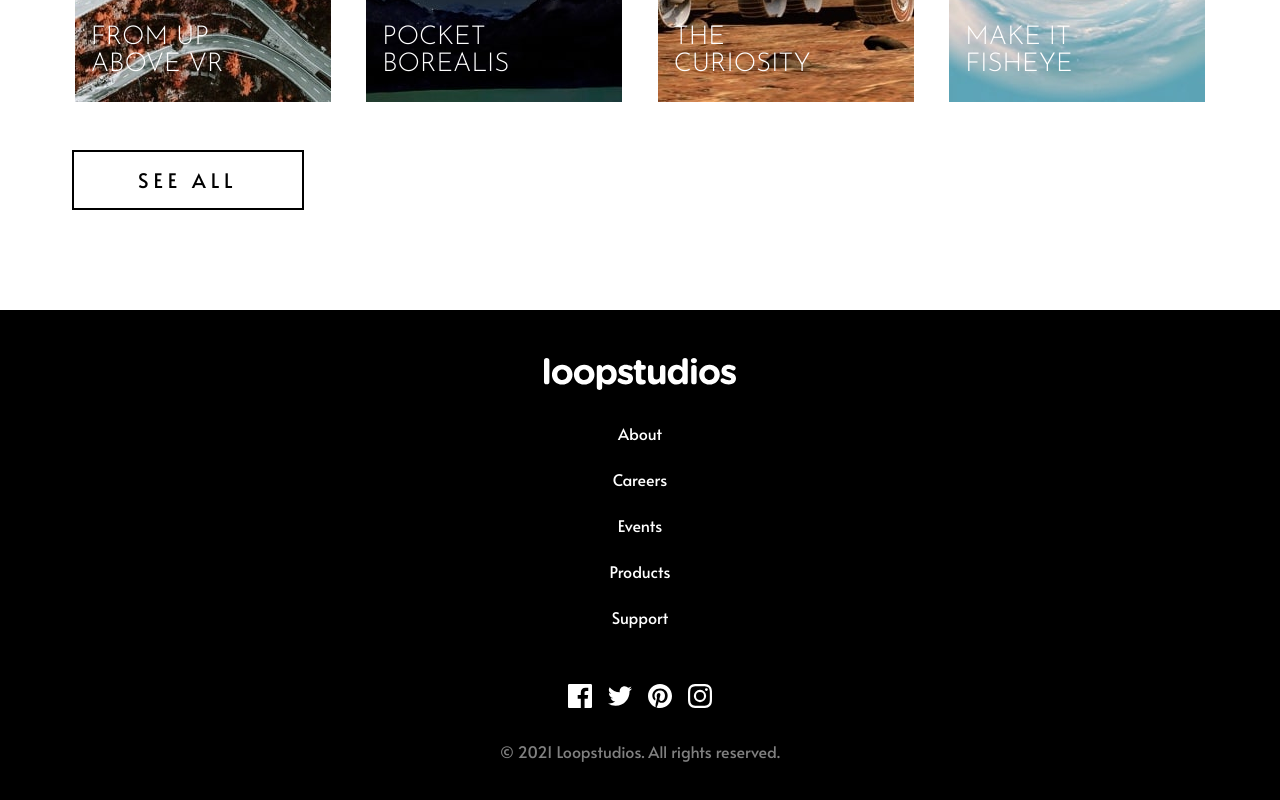
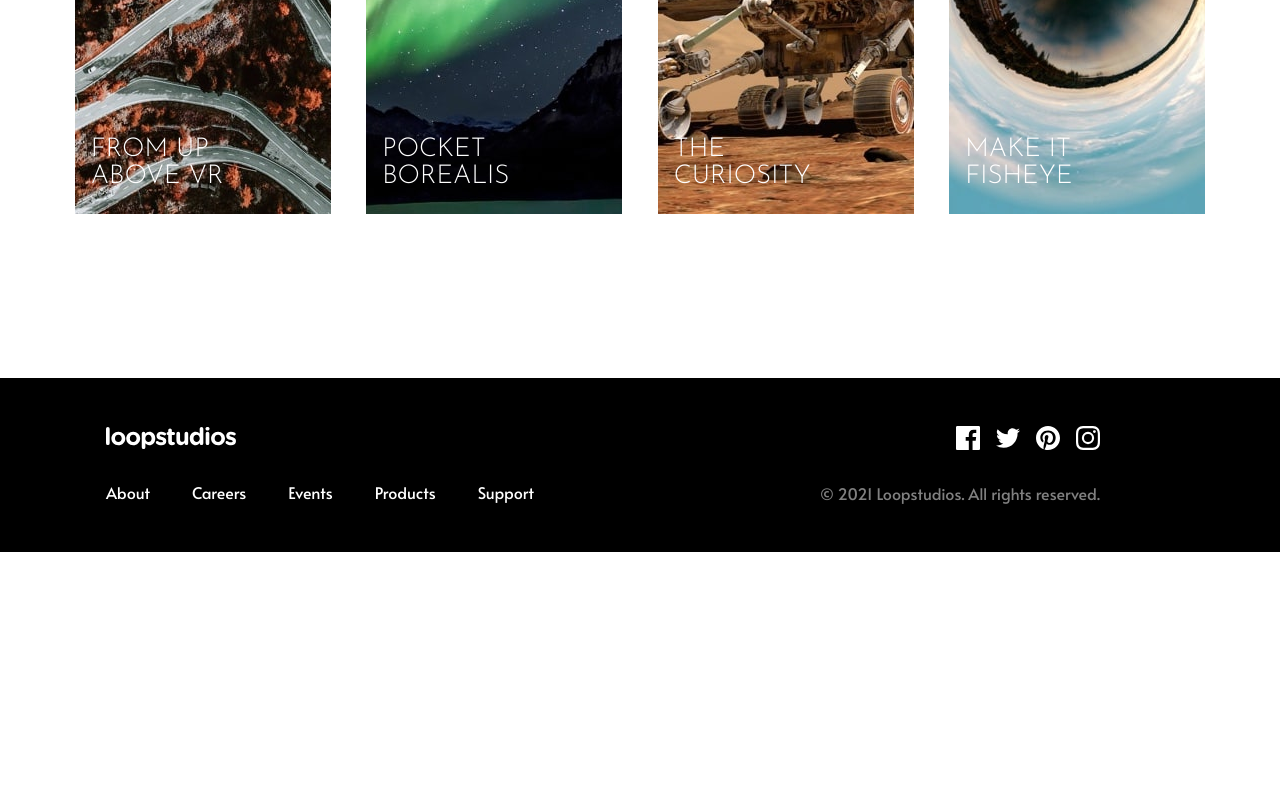
Before and after one commit to MARYAMTEE/loopstudios-landing-page, a plain HTML site: page index.html in a window 1280 px wide. Shown: the part 2406-3206 px from the top of the page. After the commit the page ends 2958 px from the top, so only its background shows below. Drawn offline with Linux system fonts and the light colour scheme.

Commit message:
update footer

```diff
--- a/sass/components/_footer.scss
+++ b/sass/components/_footer.scss
@@ -1,9 +1,30 @@
+@use '../utils/' as u;
+
 .loopstudio__footer{
     background-color: var(--black);
     padding: 48px;
 
+    @include u.breakpoint(medium){
+        padding: 48px 0;
+    }
+
+    .footer__container{
+        @include u.breakpoint(medium){
+            grid-template-columns: 1fr 1fr;
+            place-items: center;
+        }
+    }
+
+    .footer__logo{
+        width: 130px;
+    }
+
     .footer__nav{
         margin-block: 32px;
+
+        @include u.breakpoint(medium){
+                margin-block-end: 0;
+            }
 
         &-link{
             text-decoration: none;
@@ -12,11 +33,25 @@
 
         &-item{
             margin-block-end: 24px;
+
+            @include u.breakpoint(medium){
+                margin-block-end: 0;
+            }
+        }
+
+        @include u.breakpoint(medium){
+            display: flex;
+            align-items: center;
+            gap: 42px;
         }
     }
 
     .footer__socials{
         gap: 16px;
+
+        @include u.breakpoint(medium){
+            justify-content: flex-end;
+        }
     }
 
     .footer__copyright{
--- a/sass/components/_main.scss
+++ b/sass/components/_main.scss
@@ -79,51 +79,16 @@
     }
 
 
-// .loopstudio__main-container{
-//     padding: 100px 32px;
-
-//         .main__interactive{
-//             display: flex;
-//             flex-direction: column;
-//             align-items: center;
-//             position: relative;
-//             text-align: center;
-//             padding: 2rem;
-
-//             @include u.breakpoint(medium){
-//                 flex-direction: row;
-//                 align-items: flex-end;
-//                 justify-content: center;
-//                 padding: 6rem 4rem;
-//                 text-align: left;
-//             }
-//         }
-//     }
-
-//     .main__interactive-image{
-//         @include u.breakpoint(medium){
-//             position: relative;
-//             flex: 1;
-//         }
-//     }
-
-//     .main__interactive-text{
-//         background-color: var(--white);
-
-//         @include u.breakpoint(medium){
-//             position: absolute;
-//             right: 0;
-//             bottom: 0;
-//             transform: translateY(50%);
-//             padding: 3rem;
-//             max-width: 400px;
-//         }
-//     }
-
+.creations__header{
+    display: flex;
+    justify-content: space-between;
+    align-items: center;
+}
 
 .creations__grid{
     grid-template-columns: 1fr;
     gap: 30px;
+    margin-block: 64px;
 
     @include u.breakpoint(medium){
         grid-template-columns: repeat(3, 1fr);
@@ -155,7 +120,6 @@
 }
 
 .creations__btn {
-  margin-block-start: 3rem;
   border: 2px solid black;
   outline: none;
   background: none;
@@ -175,10 +139,20 @@
     color: black;
   }
 
-// .creations__button--desktop {
-//     display: inline-block;
-//   }
 
 .creations__btn--desktop{
     display: none;
+
+    @include u.breakpoint(medium){
+        display: inline-block;
+    }
 }
+
+.creations__btn--mobile{
+    display: block;
+    margin: 3rem auto 0;
+
+    @include u.breakpoint(medium){
+        display: none;
+    }
+}
```
Also changed, not shown: css/style.css, 1 other file.
